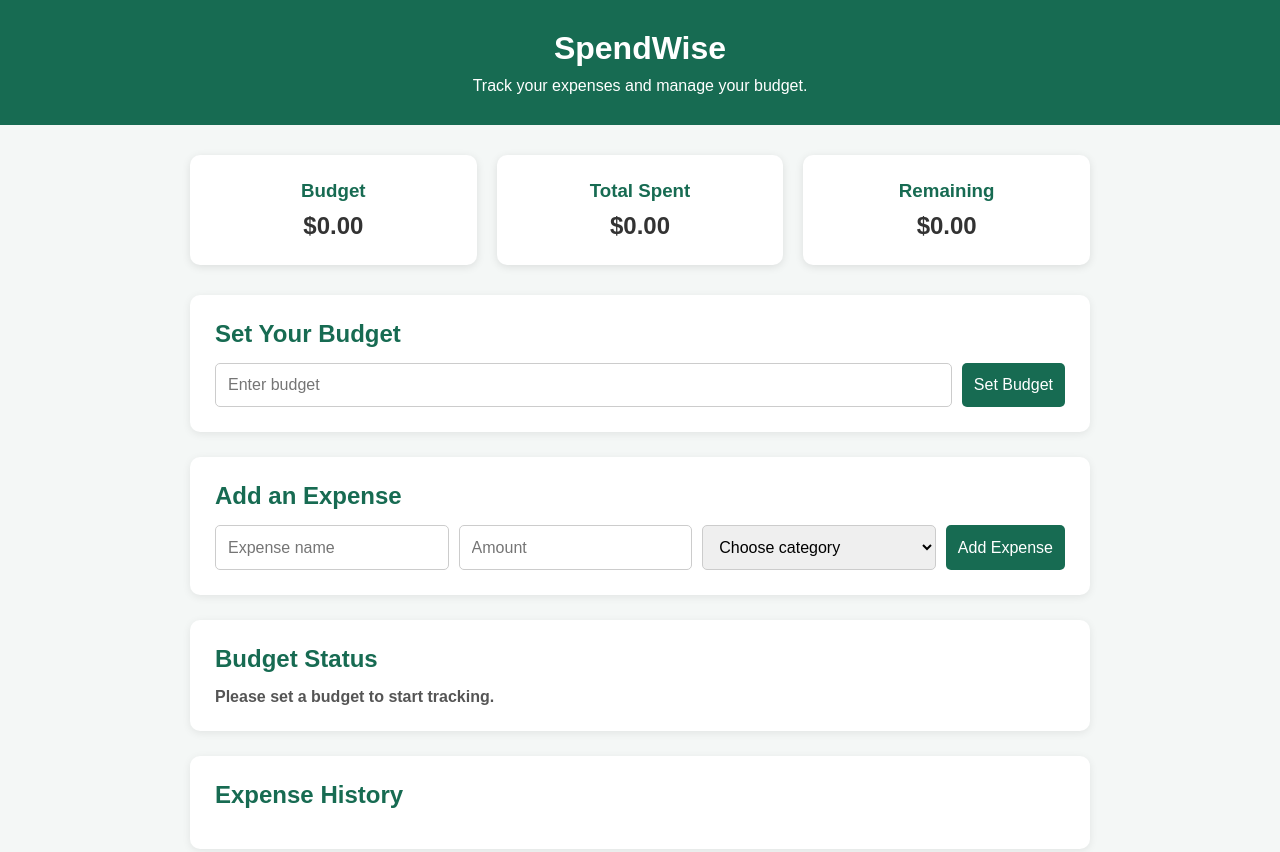
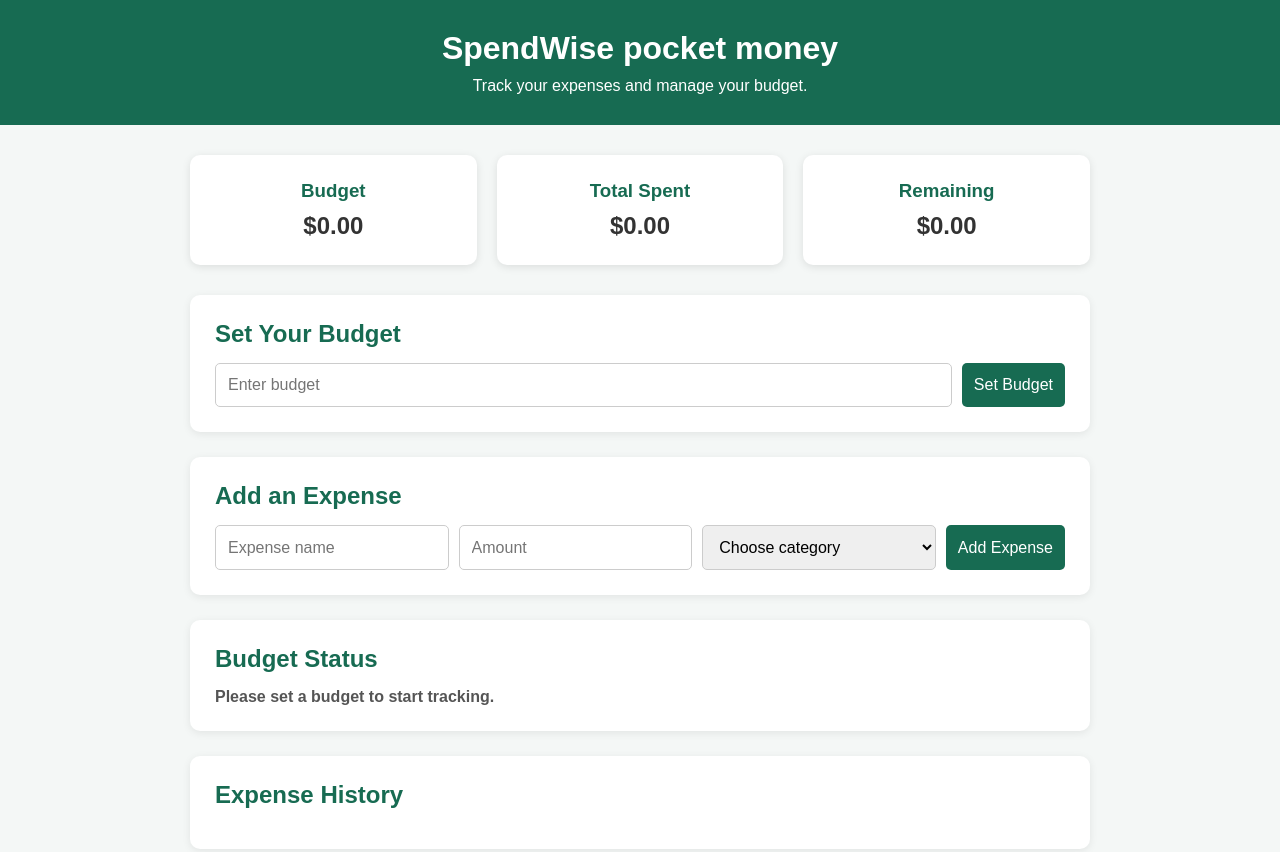
Before and after one commit to koang-koak/lms, a plain HTML site: page index.html in a window 1280 px wide. Drawn offline with Linux system fonts and the light colour scheme.

Commit message:
Update SpendWise homepage

```diff
--- a/index.html
+++ b/index.html
@@ -9,7 +9,7 @@
 <body>
 
     <header>
-        <h1>SpendWise</h1>
+        <h1>SpendWise pocket money</h1>
         <p>Track your expenses and manage your budget.</p>
     </header>
 
```
